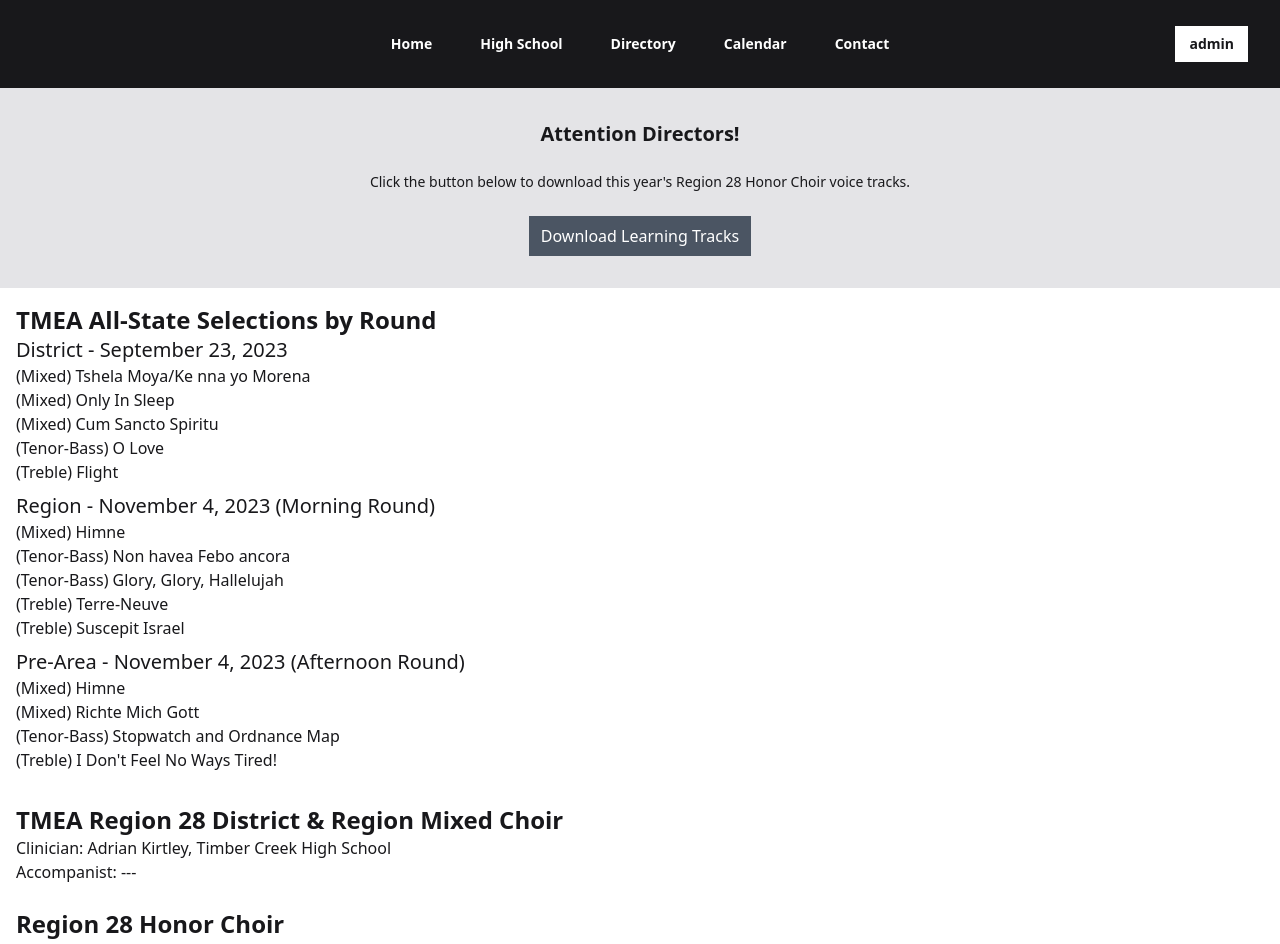
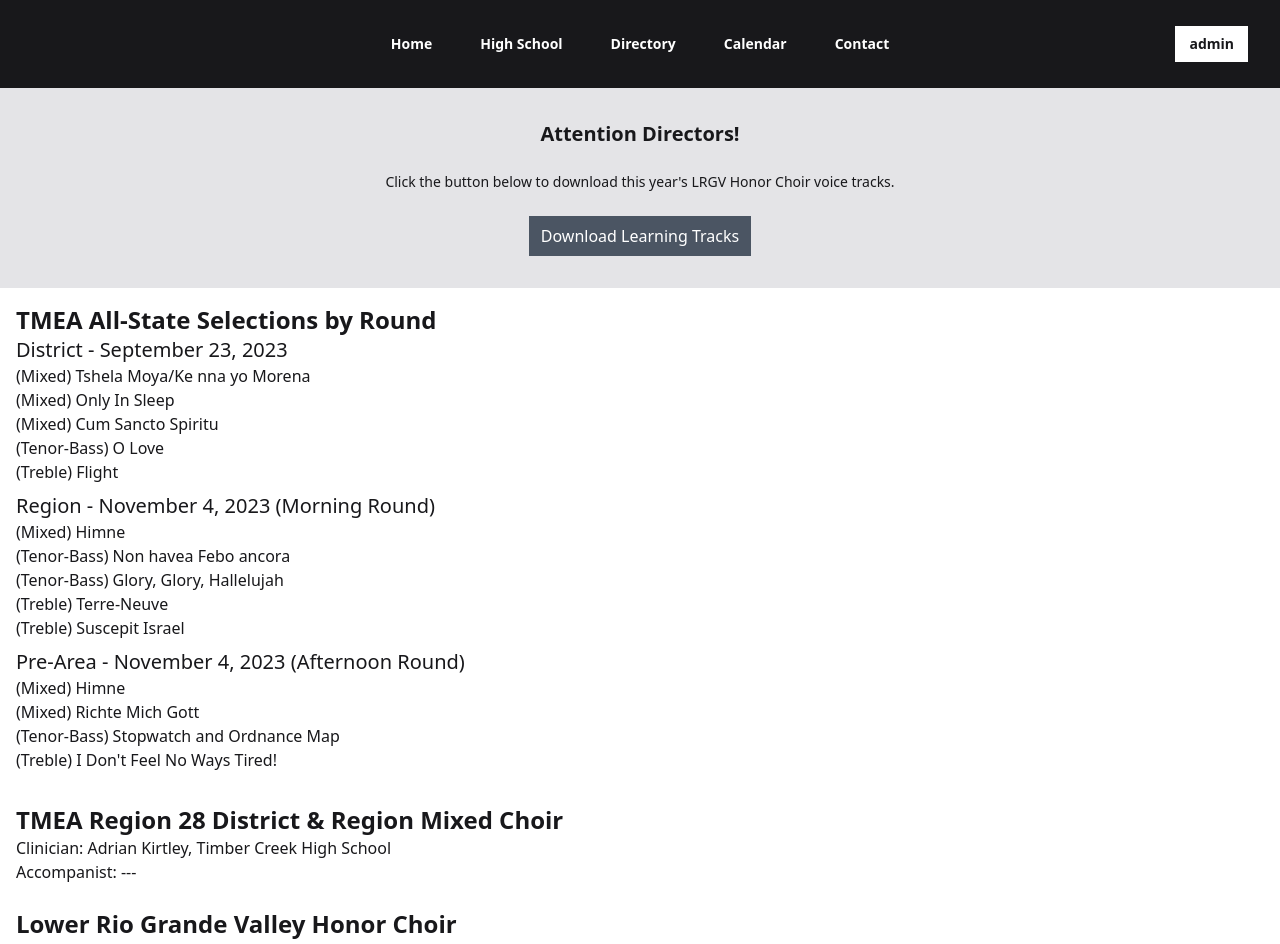
Before and after one commit to jwhitney2209/region-28-fullstack, a React (Vite) app in the folder client/: page /high-school in a window 1280 px wide. Shown: the top 944 px of the page. Built offline with nearby package versions, Linux system fonts and the light colour scheme.

Commit message:
changed region 28 honor choir to lrgv honor choir

```diff
--- a/client/src/pages/HighSchool.jsx
+++ b/client/src/pages/HighSchool.jsx
@@ -58,7 +58,7 @@
                 Attention Directors!
               </h1>
               <p className="text-zinc-900 text-sm">
-                Click the button below to download this year&apos;s Region 28
+                Click the button below to download this year&apos;s LRGV
                 Honor Choir voice tracks.
               </p>
               <button className="mt-2 px-3 py-2 text-white bg-gray-600 hover:bg-gray-500">
@@ -96,7 +96,7 @@
             </div>
             <div>
               {" "}
-              <h1 className="font-semibold text-2xl ">Region 28 Honor Choir</h1>
+              <h1 className="font-semibold text-2xl ">Lower Rio Grande Valley Honor Choir</h1>
               <p>Clinician: Raegan Grantham, Jordan High School</p>
               <p>Accompanist: ---</p>
             </div>
```
